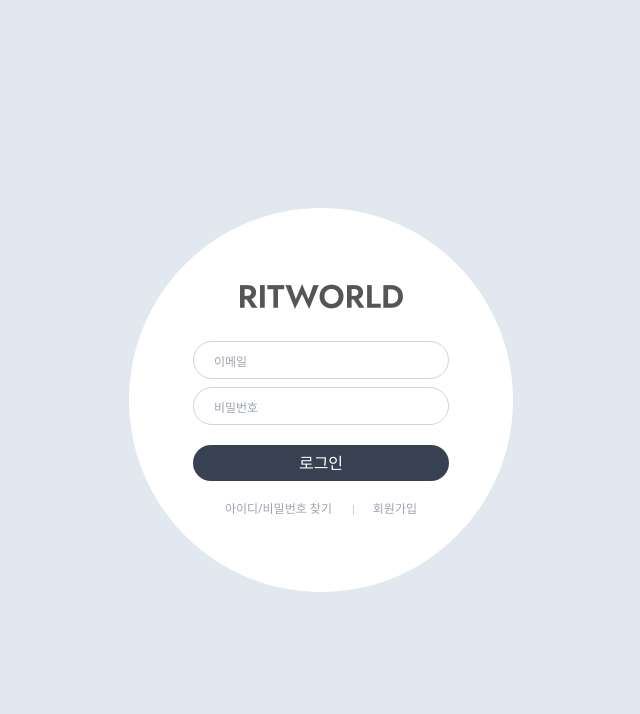
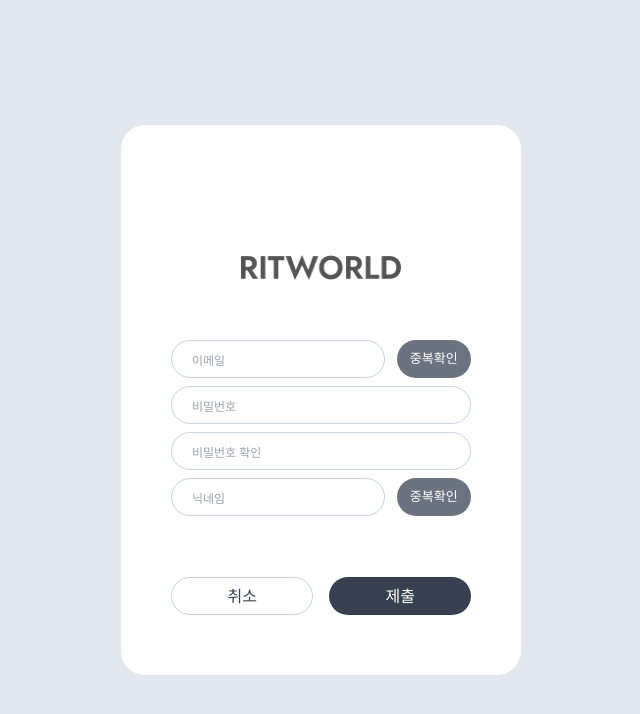
Before and after one commit to saiani1/rit-world, a React (Vite) app: page /signup in a window 1280 px wide. Before the commit this address led to /signin. Shown: the top 714 px of the page, without its empty margins (319-959 px from the left). Built offline with nearby package versions, Linux system fonts and the light colour scheme.

Commit message:
로그인페이지, 회원가입페이지 구조변경 및 supabase추가

```diff
--- a/package.json
+++ b/package.json
@@ -11,6 +11,7 @@
   },
   "dependencies": {
     "@atlaskit/tree": "^8.8.7",
+    "@supabase/supabase-js": "^2.40.0",
     "@tanstack/query-core": "^5.13.4",
     "@tanstack/react-query": "^5.13.4",
     "autoprefixer": "^10.4.16",
--- a/src/App.tsx
+++ b/src/App.tsx
@@ -5,7 +5,6 @@
 import localforage from "localforage";
 import Cookies from "js-cookie";
 
-import SignInScreen from "@/routes/signin/SignInScreen";
 import { loginAtom } from "@/store/user";
 import Header from "./components/common/header/Header";
 import ProfileAside from "./components/aside/ProfileAside";
@@ -16,26 +15,27 @@
   name: "ritworld",
 });
 
+
+
 const App = () => {
   const navigate = useNavigate();
   const [isLogin, setIsLogin] = useAtom(loginAtom);
   const loginCookie = Cookies.get("login");
 
-  useEffect(() => {
-    console.log("useEffect발동")
-    if (loginCookie) {
-      setIsLogin(true);
-      navigate("/list", { replace: true });
-    } else {
-      setIsLogin(false);
-      navigate("/signin", { replace: true });
-    }
-  // eslint-disable-next-line react-hooks/exhaustive-deps
-  }, [loginCookie]);
+  // useEffect(() => {
+  //   console.log("useEffect발동")
+  //   if (loginCookie) {
+  //     setIsLogin(true);
+  //     navigate("/list", { replace: true });
+  //   } else {
+  //     setIsLogin(false);
+  //     navigate("/signin", { replace: true });
+  //   }
+  // // eslint-disable-next-line react-hooks/exhaustive-deps
+  // }, [loginCookie]);
 
   return (
     <div className="flex justify-center items-center h-screen bg-slate-200">
-      {isLogin ? (
       <div className="flex flex-col items-center w-full h-full">
         <Header />
         <div className="flex justify-between w-[1280px] mt-[10px] mb-[40px] gap-x-[10px]">
@@ -48,9 +48,6 @@
           </div>
         </div>
       </div>
-      ) : (
-        <SignInScreen />
-      )}
       <Toaster
         containerStyle={{
           top: 20,
--- /dev/null
+++ b/src/lib/supabase.ts
@@ -0,0 +1,6 @@
+import { createClient } from "@supabase/supabase-js";
+
+const supabaseUrl = "https://wnbzslsyiphvziyhxbbl.supabase.co";
+const supabaseKey = import.meta.env.VITE_SUPABASE_API_KEY;
+
+export const supabase = createClient(supabaseUrl, supabaseKey);
--- a/src/main.tsx
+++ b/src/main.tsx
@@ -38,6 +38,8 @@
         // loader: mainLoader,
         // errorElement: <CrashErrorScreen />,
       },
+    ],
+  },
   {
     path: "/signin",
     element: (
@@ -58,8 +60,6 @@
     // loader: mainLoader,
     // errorElement: <CrashErrorScreen />,
   },
-    ],
-  },
 ]);
 ReactDOM.createRoot(document.getElementById("root")!).render(
   <RouterProvider router={router} />
--- a/src/routes/signin/SignInScreen.tsx
+++ b/src/routes/signin/SignInScreen.tsx
@@ -40,6 +40,7 @@
   };
 
   return (
+    <div className="flex justify-center items-center w-full h-screen bg-slate-200">
       <form
         className="flex flex-col justify-center items-center w-96 h-96 rounded-full bg-white"
         onSubmit={handleSubmit(onSubmit)}
@@ -84,6 +85,7 @@
           <button type="button">회원가입</button>
         </div>
       </form>
+    </div>
   );
 };
 
--- a/src/routes/signup/SignUpScreen.tsx
+++ b/src/routes/signup/SignUpScreen.tsx
@@ -78,6 +78,7 @@
   };
 
   return (
+    <div className="flex justify-center items-center w-full h-screen bg-slate-200">
       <form
         onSubmit={handleSubmit(onSubmit)}
         className={styles["form-wrap"]}
@@ -85,7 +86,7 @@
       >
         <div className={styles["logo-wrap"]}>
           <h1>
-          <img src={logo} alt="logo" className="w-[230px]" />
+            <img src={logo} alt="logo" className="w-[160px]" />
           </h1>
         </div>
         <div className="flex flex-col">
@@ -168,6 +169,7 @@
           </button>
         </div>
       </form>
+    </div>
   );
 };
 
--- a/src/routes/signup/signupScreen.module.css
+++ b/src/routes/signup/signupScreen.module.css
@@ -3,7 +3,7 @@
 }
 
 .logo-wrap {
-  @apply flex flex-col justify-center items-center mt-[25px] mb-[60px];
+  @apply flex flex-col justify-center items-center mt-[70px] mb-[60px];
 }
 
 .duplicate-btn {
```
Also changed, not shown: 2 other files (tests, documents, lock files or other folders). Lines whose indentation alone changed are shown as unchanged.
